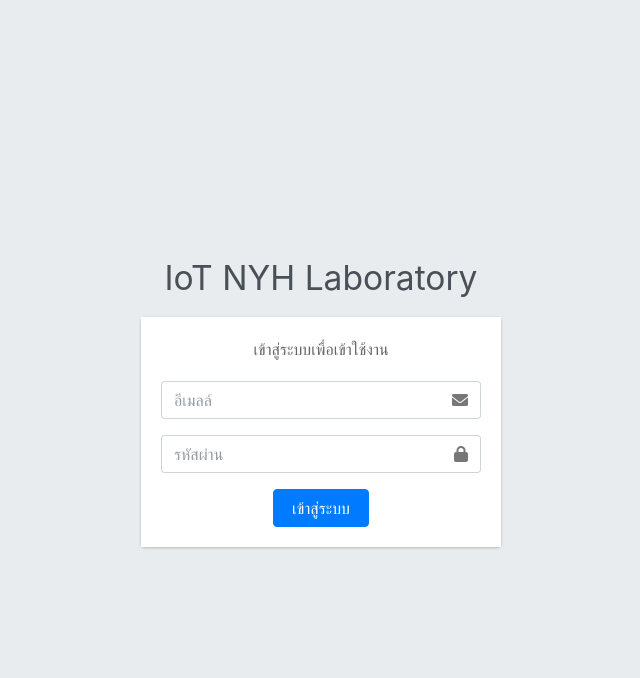
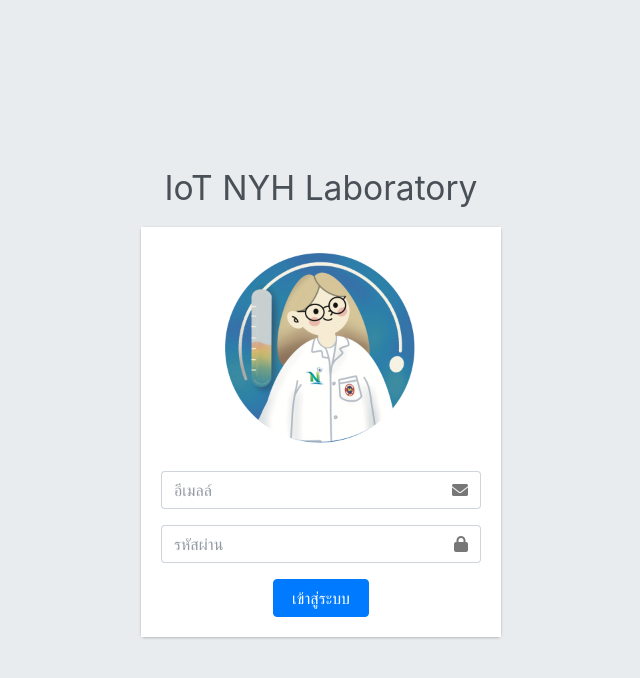
Before and after one commit to canusorn/nyhsmarttemp, a PHP site: page /login in a window 1280 px wide. Shown: the top 678 px of the page, without its empty margins (319-959 px from the left). Run offline with PHP 8.4, Linux system fonts and the light colour scheme; some libraries are stand-ins or nearby versions.

Commit message:
login image add

```diff
--- a/login.php
+++ b/login.php
@@ -43,14 +43,18 @@ if ($_SERVER["REQUEST_METHOD"] == "POST") {
         <div class="login-logo">
             <a href="/"><b>IoT NYH Laboratory</b></a>
         </div>
+
         <!-- /.login-logo -->
         <div class="card">
             <div class="card-body login-card-body">
-                <p class="login-box-msg">เข้าสู่ระบบเพื่อเข้าใช้งาน</p>
+                <div class="row justify-content-center">
+                    <img class="mb-4" src="includes/img/NYH.png" alt="nyh" width="200">
+                </div>
+                <!-- <p class="login-box-msg">เข้าสู่ระบบเพื่อเข้าใช้งาน</p> -->
 
                 <?php if (!empty($error)) : ?>
                     <div class="alert alert-warning" role="alert">
-                    </i><?= $error ?>
+                        </i><?= $error ?>
                     </div>
                 <?php endif; ?>
 
```
Also changed, not shown: includes/img/NYH.png (added).
